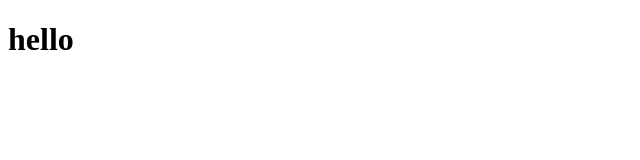
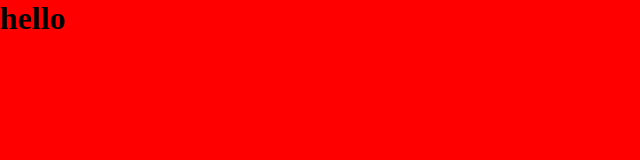
Before and after one commit to Abdallahdari/java__map__phaise-1, a plain HTML site: page index.html in a window 1280 px wide. Shown: the whole page, without its empty margins (0-640 px from the left). Drawn offline with Linux system fonts and the light colour scheme.

Commit message:
changed the style of the page and added the link of the style to the html file

```diff
--- a/index.html
+++ b/index.html
@@ -3,6 +3,7 @@
 <head>
     <meta charset="UTF-8">
     <meta name="viewport" content="width=device-width, initial-scale=1.0">
+    <link rel="stylesheet" href="style.css">
     <title>Document</title>
 </head>
 <body>
--- a/style.css
+++ b/style.css
@@ -0,0 +1,8 @@
+*{
+    margin:0;
+    padding:0;
+
+}
+body{
+    background-color:red;
+}
```
